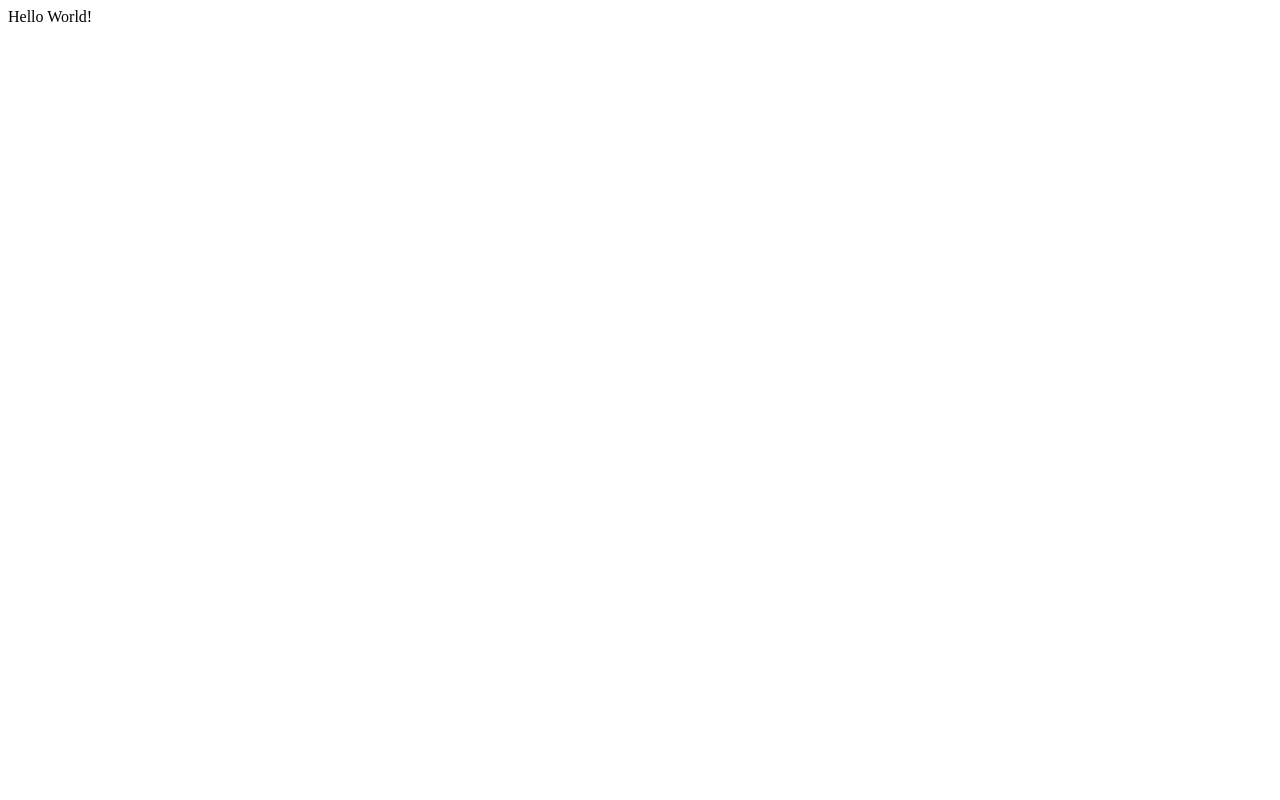
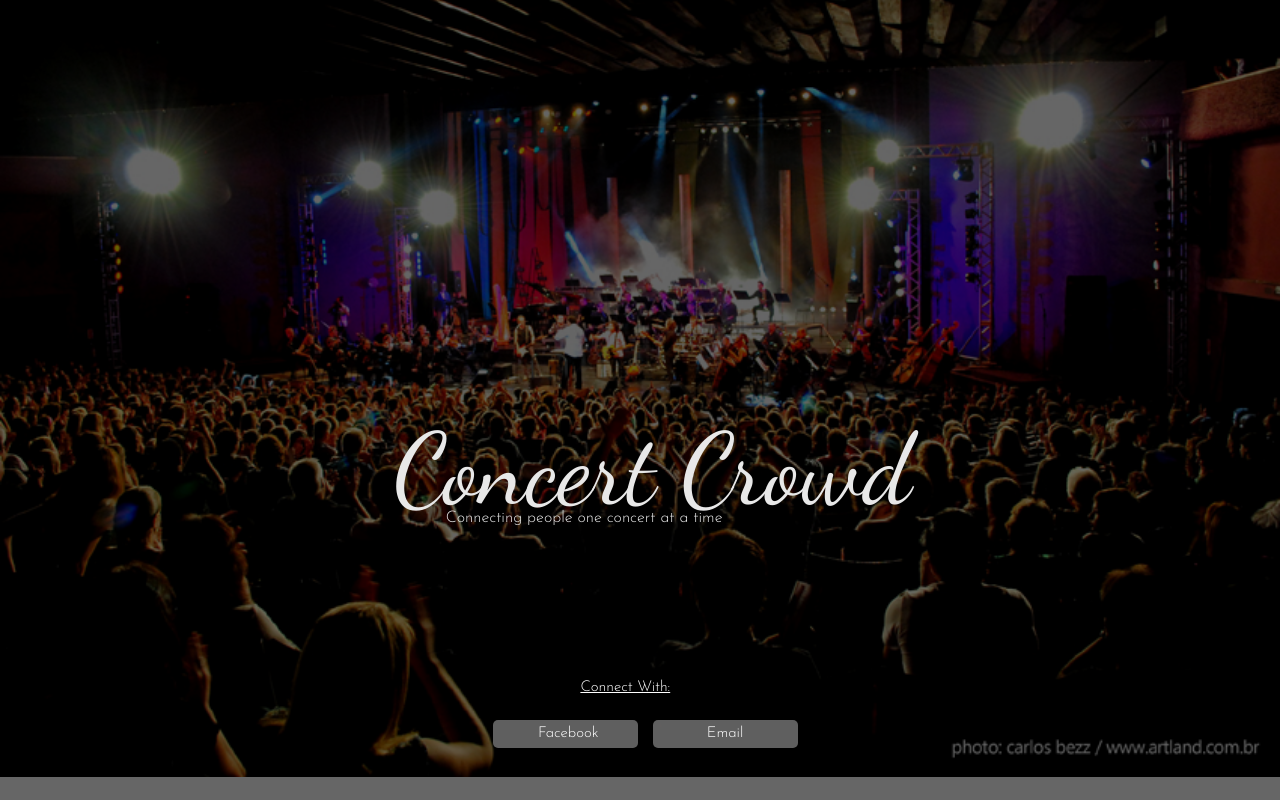
Before and after one commit to iak0/concertcrowd, a Flask app: page / in a window 1280 px wide. Before the commit the page is almost empty. Run offline with Flask 2, Linux system fonts and the light colour scheme.

Commit message:
moved website parts around

```diff
--- a/templates/index.html
+++ b/templates/index.html
@@ -1,10 +1,42 @@
+<!DOCTYPE htmL>
+
 <html>
-  <head>
-    <title>LA Hacks</title>
-    <link type="text/css" href = "{{ url_for('static', filename='style.css') }}" />
-  </head>
 
-  <body>
-  Hello World!
-  </body>
+<head>
+	<title> Concert Crowd </title>
+	<link rel="stylesheet" type="text/css" href= {{ url_for('static', filename='css/style.css') }} />
+	<script type="text/javascript" {{ url_for('static', filename='js/script.js') }}></script>
+	<link href='http://fonts.googleapis.com/css?family=Josefin+Sans:300,600' rel='stylesheet' type='text/css'>
+	<link href='http://fonts.googleapis.com/css?family=Dancing+Script' rel='stylesheet' type='text/css'>
+</head>
+
+
+<body>
+	<div id="background-overlay"></div>
+	<div id="img-box">
+		<img id ='background-img' src={{ url_for('static', filename='imgs/concert.jpg') }}>
+	</div>
+
+	<div id="title-box">
+		<div id="title">Concert Crowd</div>
+		<div id="tag-line">
+			Connecting people one concert at a time
+		</div>
+	</div>
+
+	<div id="connect">
+
+			<u>Connect With:</u>
+		<div id="connect-buttons">
+			<div id="facebook" class="sign-in">
+				Facebook
+			</div>
+			<div id="email" class="sign-in">
+				Email
+			</div>
+		</div>
+	</div>
+
+</body>
+
 </html>
```
Also changed, not shown: index.html (deleted, +0 -42 lines), README.md (deleted), static/css/style.css (renamed from assets/css/style.css), static/imgs/concert.jpg (renamed from assets/imgs/concert.jpg), static/js/script.js (renamed from assets/js/script.js), static/style.css (deleted), 2 other files.
